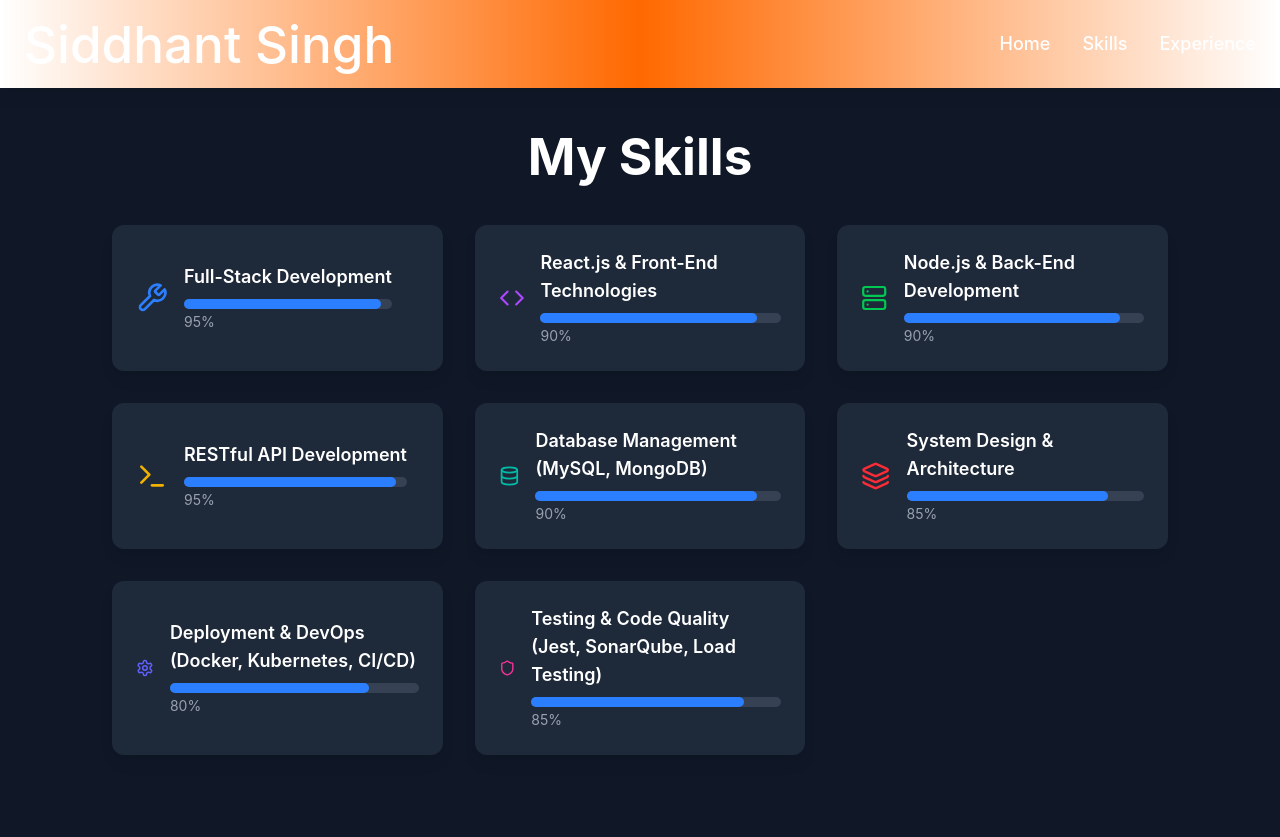
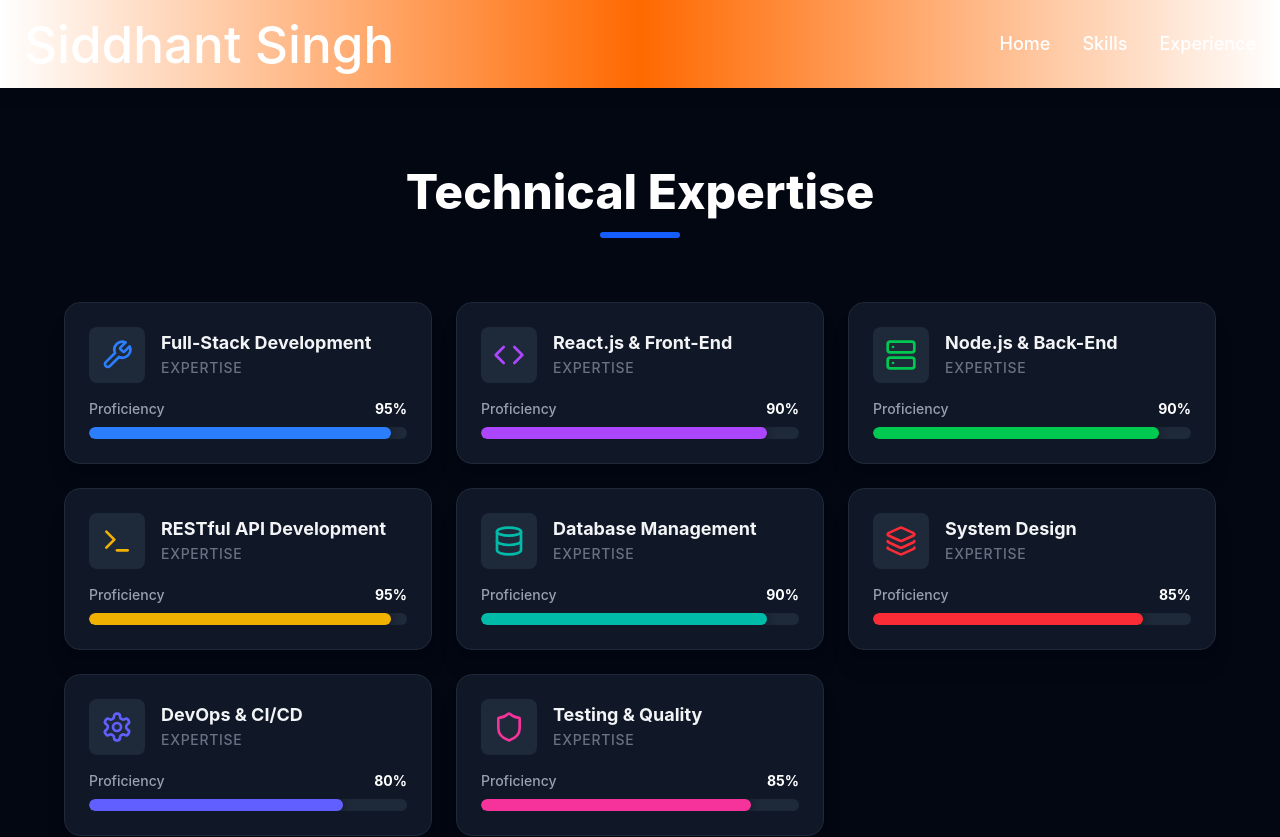
Before and after one commit to Sidd1211/my-portfolio, a React (Vite) app: page /skills in a window 1280 px wide. Shown: the top 837 px of the page. Built offline with nearby package versions, Linux system fonts and the light colour scheme.

Commit message:
skill update

```diff
--- a/src/pages/Skills.jsx
+++ b/src/pages/Skills.jsx
@@ -1,70 +1,122 @@
+import React from "react";
+import { motion } from "framer-motion";
 import { Wrench, Code, Database, Layers, Terminal, Server, Shield, Settings } from "lucide-react";
 
 const skillsData = [
   {
     category: "Full-Stack Development",
     percentage: 95,
-    icon: <Wrench className="text-blue-500 w-8 h-8" />,
+    icon: <Wrench className="w-8 h-8" />,
+    color: "text-blue-500",
+    barColor: "bg-blue-500",
   },
   {
-    category: "React.js & Front-End Technologies",
+    category: "React.js & Front-End",
     percentage: 90,
-    icon: <Code className="text-purple-500 w-8 h-8" />,
+    icon: <Code className="w-8 h-8" />,
+    color: "text-purple-500",
+    barColor: "bg-purple-500",
   },
   {
-    category: "Node.js & Back-End Development",
+    category: "Node.js & Back-End",
     percentage: 90,
-    icon: <Server className="text-green-500 w-8 h-8" />,
+    icon: <Server className="w-8 h-8" />,
+    color: "text-green-500",
+    barColor: "bg-green-500",
   },
   {
     category: "RESTful API Development",
     percentage: 95,
-    icon: <Terminal className="text-yellow-500 w-8 h-8" />,
+    icon: <Terminal className="w-8 h-8" />,
+    color: "text-yellow-500",
+    barColor: "bg-yellow-500",
   },
   {
-    category: "Database Management (MySQL, MongoDB)",
+    category: "Database Management",
     percentage: 90,
-    icon: <Database className="text-teal-500 w-8 h-8" />,
+    icon: <Database className="w-8 h-8" />,
+    color: "text-teal-500",
+    barColor: "bg-teal-500",
   },
   {
-    category: "System Design & Architecture",
+    category: "System Design",
     percentage: 85,
-    icon: <Layers className="text-red-500 w-8 h-8" />,
+    icon: <Layers className="w-8 h-8" />,
+    color: "text-red-500",
+    barColor: "bg-red-500",
   },
   {
-    category: "Deployment & DevOps (Docker, Kubernetes, CI/CD)",
+    category: "DevOps & CI/CD",
     percentage: 80,
-    icon: <Settings className="text-indigo-500 w-8 h-8" />,
+    icon: <Settings className="w-8 h-8" />,
+    color: "text-indigo-500",
+    barColor: "bg-indigo-500",
   },
   {
-    category: "Testing & Code Quality (Jest, SonarQube, Load Testing)",
+    category: "Testing & Quality",
     percentage: 85,
-    icon: <Shield className="text-pink-500 w-8 h-8" />,
+    icon: <Shield className="w-8 h-8" />,
+    color: "text-pink-500",
+    barColor: "bg-pink-500",
   },
 ];
 
 const Skills = () => {
   return (
-    <div className="bg-gray-900 min-h-screen py-10">
-      <h1 className="text-4xl font-bold text-center text-white mb-10">My Skills</h1>
-      <div className="grid grid-cols-1 sm:grid-cols-2 lg:grid-cols-3 gap-8 px-6 md:px-12 max-w-6xl mx-auto">
+    <section className="bg-gray-950 min-h-screen py-20 px-6">
+      <div className="max-w-6xl mx-auto">
+        <header className="text-center mb-16">
+          <h2 className="text-4xl md:text-5xl font-extrabold text-white mb-4">
+            Technical Expertise
+          </h2>
+          <div className="h-1.5 w-20 bg-blue-600 mx-auto rounded-full"></div>
+        </header>
+
+        <div className="grid grid-cols-1 sm:grid-cols-2 lg:grid-cols-3 gap-6">
           {skillsData.map((skill, index) => (
-          <div key={index} className="bg-gray-800 rounded-xl p-6 shadow-lg flex items-center space-x-4">
+            <motion.div
+              key={index}
+              initial={{ opacity: 0, y: 20 }}
+              whileInView={{ opacity: 1, y: 0 }}
+              viewport={{ once: true }}
+              transition={{ delay: index * 0.1 }}
+              whileHover={{ scale: 1.02 }}
+              className="group bg-gray-900 border border-gray-800 p-6 rounded-2xl hover:border-gray-700 transition-all duration-300 shadow-xl"
+            >
+              <div className="flex items-center mb-4">
+                <div className={`${skill.color} p-3 bg-gray-800 rounded-lg group-hover:scale-110 transition-transform duration-300`}>
                   {skill.icon}
-            <div>
-              <h2 className="text-lg font-semibold text-white">{skill.category}</h2>
-              <div className="w-full bg-gray-700 rounded-full h-2.5 mt-2">
-                <div
-                  className="bg-blue-500 h-2.5 rounded-full"
-                  style={{ width: `${skill.percentage}%` }}
-                ></div>
                 </div>
-              <span className="text-sm text-gray-400 mt-1">{skill.percentage}%</span>
+                <div className="ml-4">
+                  <h3 className="text-lg font-bold text-gray-100 leading-tight">
+                    {skill.category}
+                  </h3>
+                  <span className="text-sm font-medium text-gray-500 uppercase tracking-wider">
+                    Expertise
+                  </span>
                 </div>
               </div>
+
+              <div className="space-y-2">
+                <div className="flex justify-between items-center text-sm">
+                  <span className="text-gray-400 font-medium">Proficiency</span>
+                  <span className="text-white font-bold">{skill.percentage}%</span>
+                </div>
+                <div className="w-full bg-gray-800 rounded-full h-3 overflow-hidden">
+                  <motion.div
+                    initial={{ width: 0 }}
+                    whileInView={{ width: `${skill.percentage}%` }}
+                    transition={{ duration: 1.5, ease: "easeOut" }}
+                    viewport={{ once: true }}
+                    className={`${skill.barColor} h-full rounded-full shadow-[0_0_10px_rgba(0,0,0,0.5)]`}
+                  />
+                </div>
+              </div>
+            </motion.div>
           ))}
         </div>
       </div>
+    </section>
   );
 };
 
```
Lines whose indentation alone changed are shown as unchanged.
